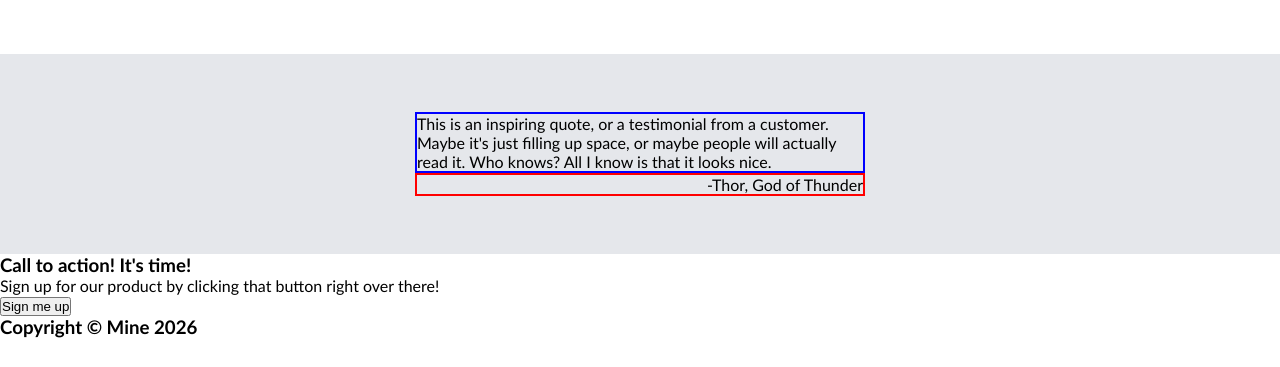
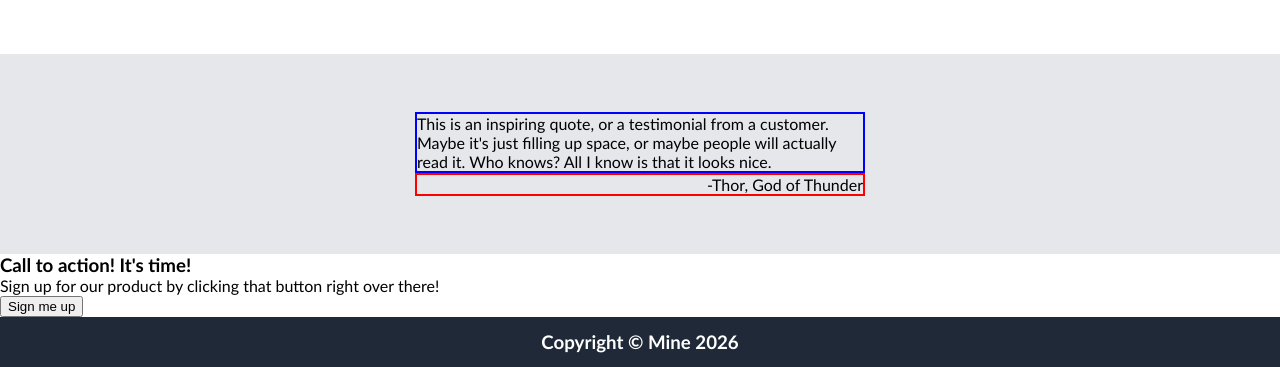
Before and after one commit to FromConcentrates/project-landing-page, a plain HTML site: page landingpage2.html in a window 1280 px wide. Shown: the part 596-963 px from the top of the page. Before the commit the page ends 934 px from the top, so only its background shows below. Drawn offline with Linux system fonts and the light colour scheme.

Commit message:
Style footer
The footer matches the header in height and achieves
the desired affects.

```diff
--- a/styles2.css
+++ b/styles2.css
@@ -1,6 +1,5 @@
 * {
     margin: 0;
-    padding: 0;
     box-sizing: border-box;
 }
 
@@ -120,3 +119,12 @@ a {
     text-align: right;
 
 }
+
+.footer {
+    background-color: #1F2937;
+    color: white;
+    display: flex;
+    justify-content: center;
+    align-items: center;
+    height: 50px;
+}
```
